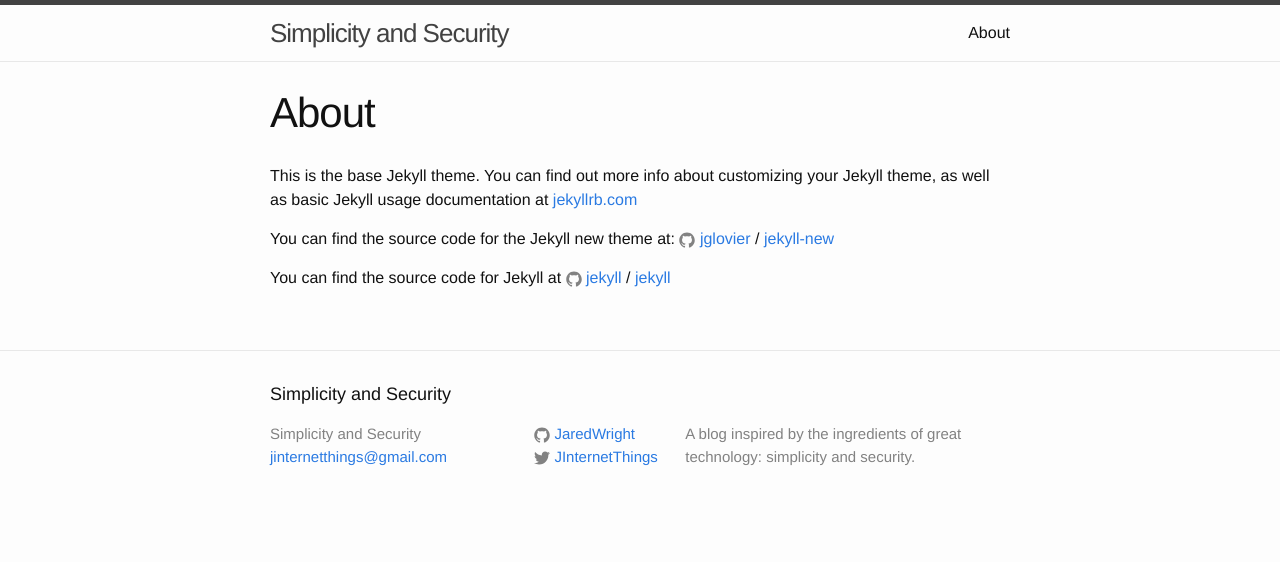
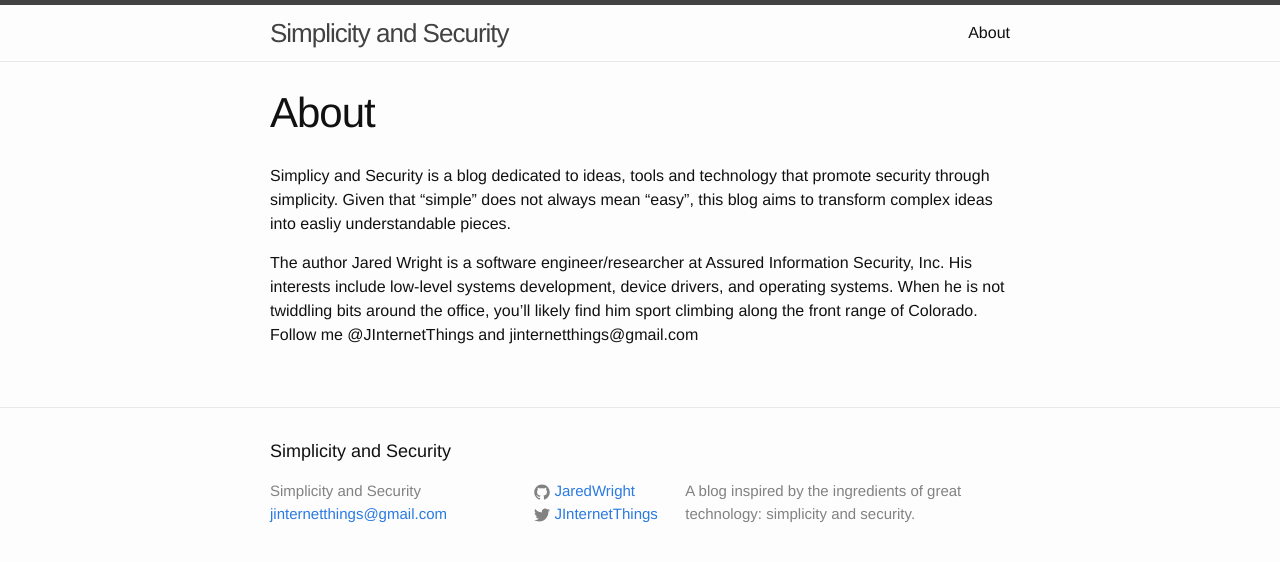
Before and after one commit to ForNeVeR/jaredwright.github.io, a Jekyll site: the page built from about.md, in a window 1280 px wide. Shown: the top 562 px of the page. Built offline with Jekyll 4.4.1, drawn with Linux system fonts in a browser that asks for light colours.

Commit message:
Updated about page

```diff
--- a/about.md
+++ b/about.md
@@ -4,12 +4,6 @@ title: About
 permalink: /about/
 ---
 
-This is the base Jekyll theme. You can find out more info about customizing your Jekyll theme, as well as basic Jekyll usage documentation at [jekyllrb.com](http://jekyllrb.com/)
+Simplicy and Security is a blog dedicated to ideas, tools and technology that promote security through simplicity. Given that "simple" does not always mean "easy", this blog aims to transform complex ideas into easliy understandable pieces.
 
-You can find the source code for the Jekyll new theme at:
-{% include icon-github.html username="jglovier" %} /
-[jekyll-new](https://github.com/jglovier/jekyll-new)
-
-You can find the source code for Jekyll at
-{% include icon-github.html username="jekyll" %} /
-[jekyll](https://github.com/jekyll/jekyll)
+The author Jared Wright is a software engineer/researcher at Assured Information Security, Inc. His interests include low-level systems development, device drivers, and operating systems. When he is not twiddling bits around the office, you'll likely find him sport climbing along the front range of Colorado. Follow me @JInternetThings and jinternetthings@gmail.com
```
